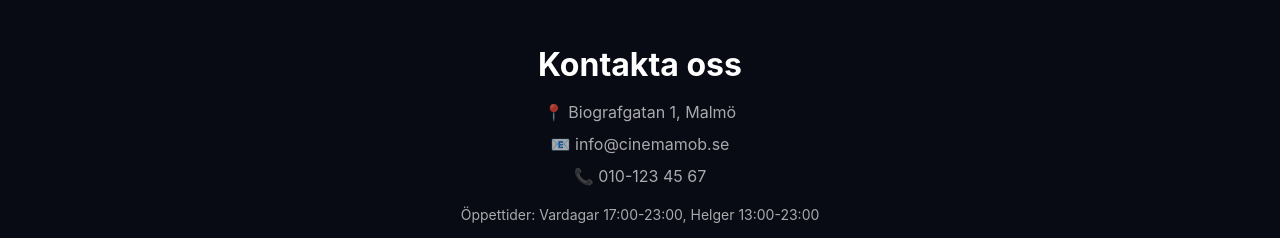
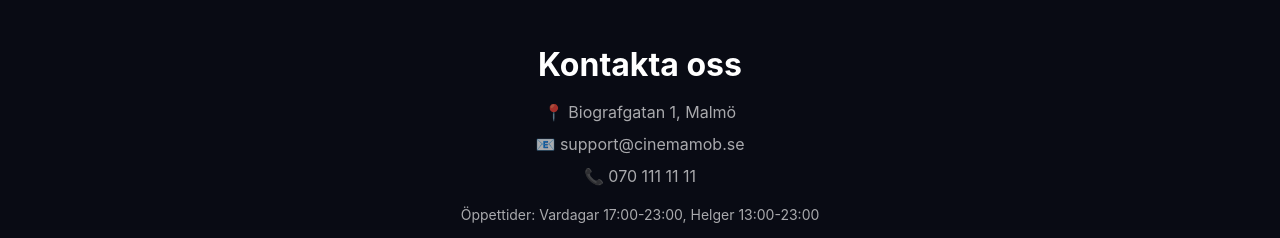
Before and after one commit to ebadianh/cinema-hub, a React (Vite) app: page /about in a window 1280 px wide. Shown: the part 1516-1754 px from the top of the page. Built offline with nearby package versions, Linux system fonts and the light colour scheme; no server answers.

Commit message:
About.tsx had to be adjusted for mob-theme

```diff
--- a/src/pages/About.tsx
+++ b/src/pages/About.tsx
@@ -183,8 +183,8 @@ export default function About() {
         <h2 className="fw-bold mb-3">Kontakta oss</h2>
         <div className="ch-muted mx-auto" style={{ maxWidth: "500px" }}>
           <p className="mb-2">📍 Biografgatan 1, Malmö</p>
-          <p className="mb-2">📧 info@cinemamob.se</p>
-          <p className="mb-2">📞 010-123 45 67</p>
+          <p className="mb-2">📧 support@cinemamob.se</p>
+          <p className="mb-2">📞 070 111 11 11</p>
           <p className="mt-3 small">Öppettider: Vardagar 17:00-23:00, Helger 13:00-23:00</p>
         </div>
       </div>
```
